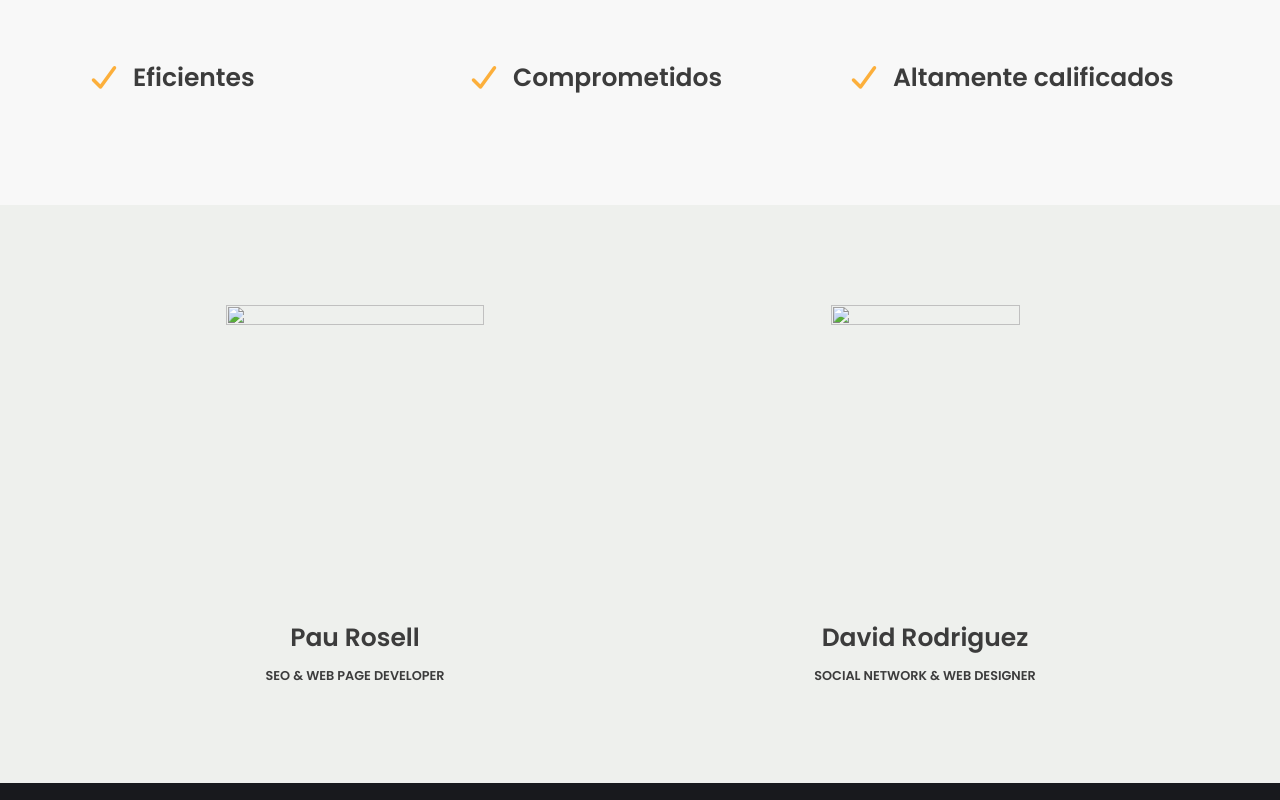
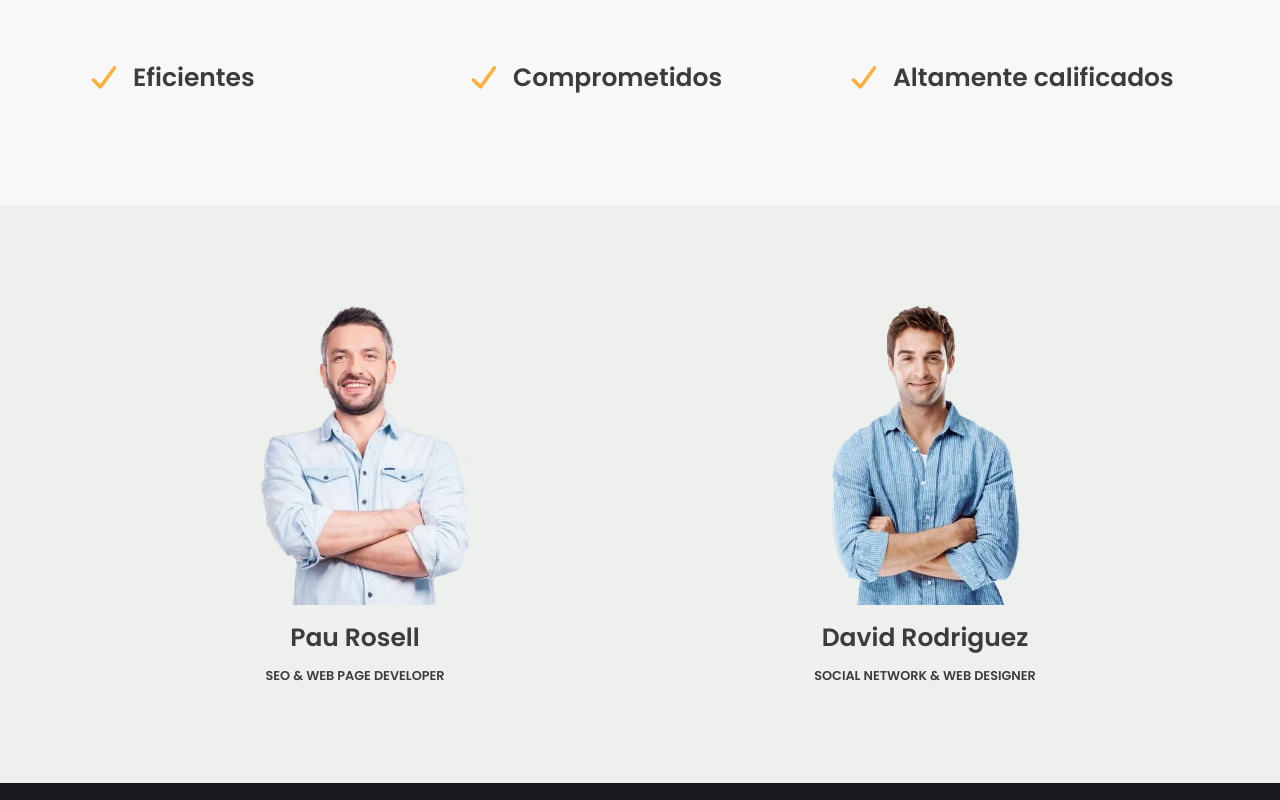
Before and after one commit to paurosellfarre/beweits, a plain HTML site: page el-equipo/index.html in a window 1280 px wide. Shown: the part 1107-1907 px from the top of the page. Drawn offline with nearby package versions, Linux system fonts and the light colour scheme.

Commit message:
fix images

```diff
--- a/el-equipo/index.html
+++ b/el-equipo/index.html
@@ -2080,12 +2080,12 @@ Menú de navegación				"
                                 <img
                                   width="258"
                                   height="300"
-                                  src="/wp-content/uploads/2020/12/kisspng-stock-photography-man-with-crossed-arms-clothing-s-incubator-5b5212b5ee3fc3.5244340915321053979759-258x300.png"
+                                  src="/wp-content/uploads/2020/12/kisspng-stock-photography-man-with-crossed-arms-clothing-s-incubator-5b5212b5ee3fc3.5244340915321053979759-258x300.webp"
                                   class="attachment-medium size-medium"
                                   alt=""
                                   srcset="
-                                    /wp-content/uploads/2020/12/kisspng-stock-photography-man-with-crossed-arms-clothing-s-incubator-5b5212b5ee3fc3.5244340915321053979759-258x300.png 258w,
-                                    /wp-content/uploads/2020/12/kisspng-stock-photography-man-with-crossed-arms-clothing-s-incubator-5b5212b5ee3fc3.5244340915321053979759.png         527w
+                                    /wp-content/uploads/2020/12/kisspng-stock-photography-man-with-crossed-arms-clothing-s-incubator-5b5212b5ee3fc3.5244340915321053979759-258x300.webp 258w,
+                                    /wp-content/uploads/2020/12/kisspng-stock-photography-man-with-crossed-arms-clothing-s-incubator-5b5212b5ee3fc3.5244340915321053979759.webp         527w
                                   "
                                   sizes="(max-width: 258px) 100vw, 258px"
                                 />
@@ -2144,12 +2144,12 @@ Menú de navegación				"
                                 <img
                                   width="189"
                                   height="300"
-                                  src="/wp-content/uploads/2020/12/kisspng-stock-photography-man-with-crossed-arms-web-design-italian-man-5b0872b94e74a6.8001495015272803133214-189x300.png"
+                                  src="/wp-content/uploads/2020/12/kisspng-stock-photography-man-with-crossed-arms-web-design-italian-man-5b0872b94e74a6.8001495015272803133214-189x300.webp"
                                   class="attachment-medium size-medium"
                                   alt=""
                                   srcset="
-                                    /wp-content/uploads/2020/12/kisspng-stock-photography-man-with-crossed-arms-web-design-italian-man-5b0872b94e74a6.8001495015272803133214-189x300.png 189w,
-                                    /wp-content/uploads/2020/12/kisspng-stock-photography-man-with-crossed-arms-web-design-italian-man-5b0872b94e74a6.8001495015272803133214.png         425w
+                                    /wp-content/uploads/2020/12/kisspng-stock-photography-man-with-crossed-arms-web-design-italian-man-5b0872b94e74a6.8001495015272803133214-189x300.webp 189w,
+                                    /wp-content/uploads/2020/12/kisspng-stock-photography-man-with-crossed-arms-web-design-italian-man-5b0872b94e74a6.8001495015272803133214.webp         425w
                                   "
                                   sizes="(max-width: 189px) 100vw, 189px"
                                 />
```
